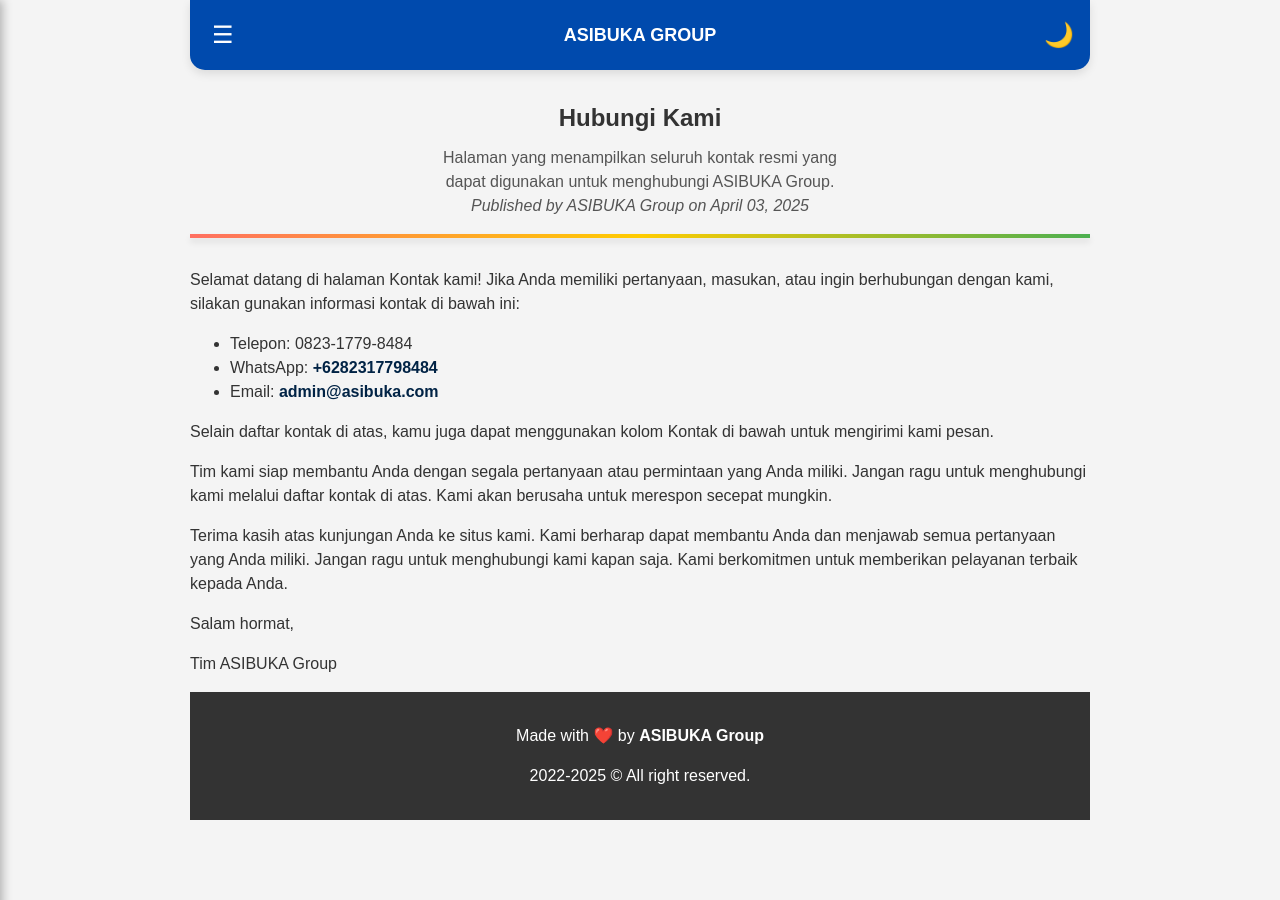
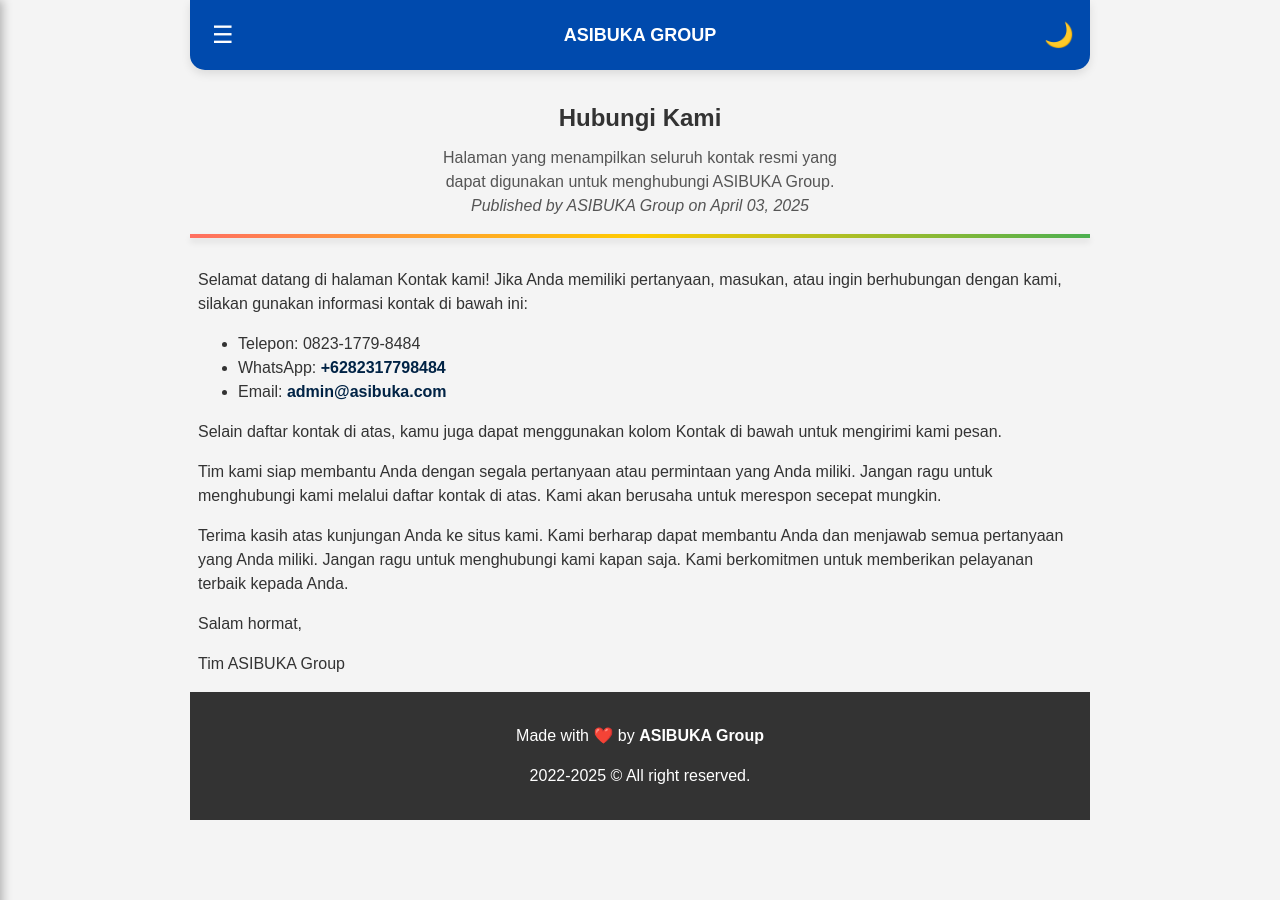
Before and after one commit to asibukagroup/asibukagroup.github.io, a Jekyll site: the page built from _posts/2025-04-03-hubungi-kami.md, in a window 1280 px wide. Built offline with Jekyll 4.4.1, drawn with Linux system fonts in a browser that asks for light colours.

Commit message:
Update style.css

```diff
--- a/_includes/style.css
+++ b/_includes/style.css
@@ -8,6 +8,8 @@
 a{background-color:transparent;-webkit-text-decoration-skip:objects;text-decoration:none;font-weight:600;color:#012345}
 body.dark-mode a{color:#ffffff}
 a:hover,a:focus,body.darkmode a:hover,body.darkmode a:focus{color:#012345}
+/* Article */
+article{margin:auto .5rem}
 /* Floating Header Navbar */
 .floating-navbar{position:fixed;top:0;left:50%;transform:translateX(-50%);width:100%;max-width:900px;background:#004AAD;padding:1rem 0;box-shadow:0 4px 10px #0000001a;z-index:1000;display:flex;align-items:center;justify-content:space-between;border-radius:0 0 15px 15px;text-transform:capitalize}
 #hamburger-menu{font-size:24px;color:#fff;background:none;border:none;cursor:pointer;margin-left:1rem}
```
